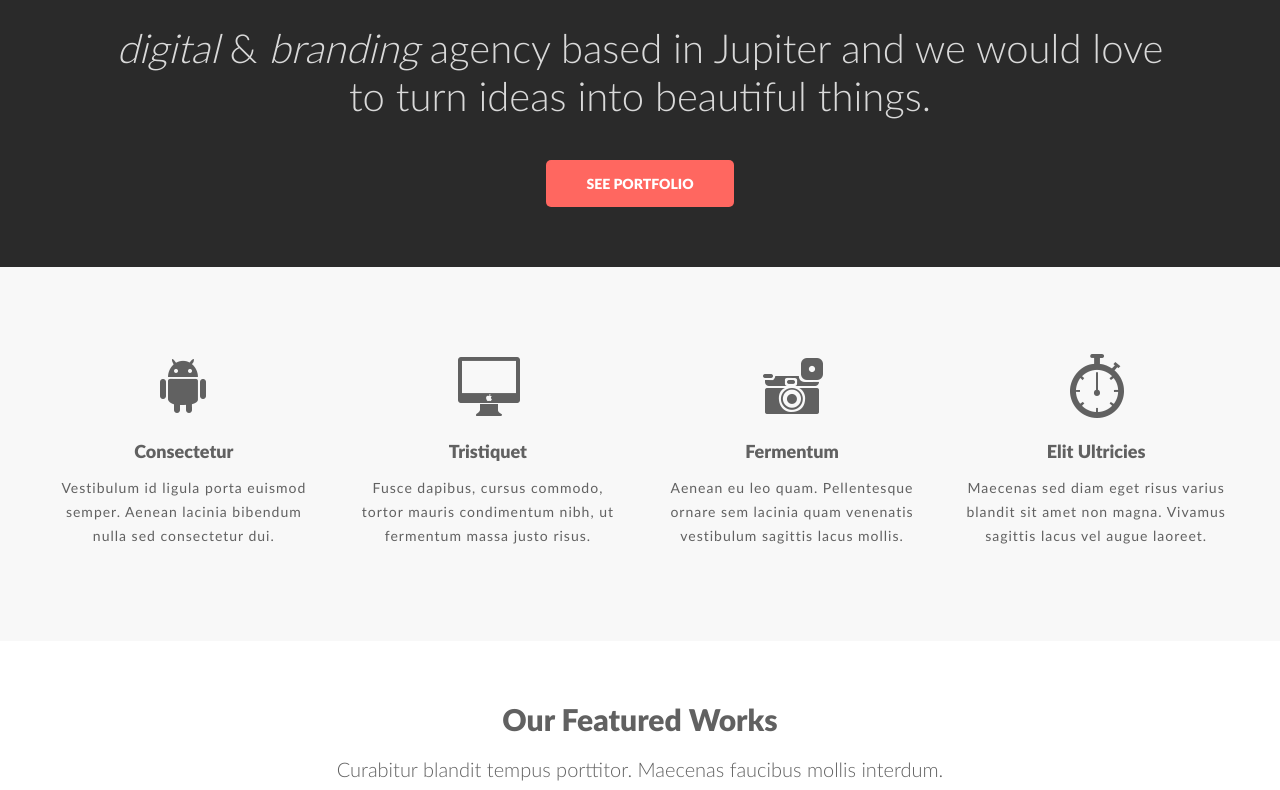
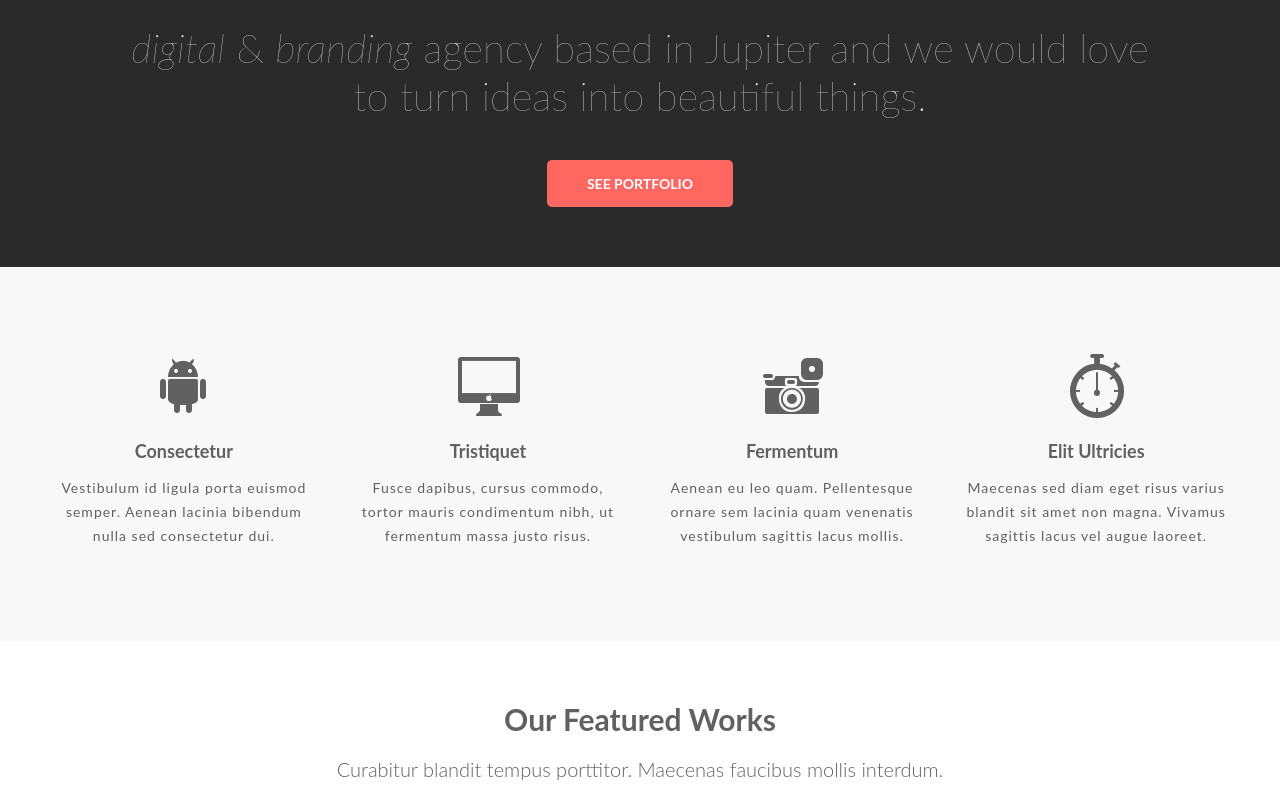
Before and after one commit to deadj/deadj.github.io, a plain HTML site: page index.html in a window 1280 px wide. Shown: the part 229-1019 px from the top of the page. Drawn offline with Linux system fonts and the light colour scheme.

Commit message:
Update 13.css

```diff
--- a/13.css
+++ b/13.css
@@ -4,55 +4,6 @@ body, html {
 	box-sizing: border-box;
 	font-family: 'Lato', sans-serif;
 	text-align: center;
-}
-
-/* latin-ext */
-@font-face {
-  font-family: 'Lato';
-  font-style: normal;
-  font-weight: 300;
-  src: local('Lato Light'), local('Lato-Light'), url(https://fonts.gstatic.com/s/lato/v14/S6u9w4BMUTPHh7USSwaPGR_p.woff2) format('woff2');
-  unicode-range: U+0100-024F, U+0259, U+1E00-1EFF, U+2020, U+20A0-20AB, U+20AD-20CF, U+2113, U+2C60-2C7F, U+A720-A7FF;
-}
-/* latin */
-@font-face {
-  font-family: 'Lato';
-  font-style: normal;
-  font-weight: 300;
-  src: local('Lato Light'), local('Lato-Light'), url(https://fonts.gstatic.com/s/lato/v14/S6u9w4BMUTPHh7USSwiPGQ.woff2) format('woff2');
-  unicode-range: U+0000-00FF, U+0131, U+0152-0153, U+02BB-02BC, U+02C6, U+02DA, U+02DC, U+2000-206F, U+2074, U+20AC, U+2122, U+2191, U+2193, U+2212, U+2215, U+FEFF, U+FFFD;
-}
-/* latin-ext */
-@font-face {
-  font-family: 'Lato';
-  font-style: normal;
-  font-weight: 400;
-  src: local('Lato Regular'), local('Lato-Regular'), url(https://fonts.gstatic.com/s/lato/v14/S6uyw4BMUTPHjxAwXjeu.woff2) format('woff2');
-  unicode-range: U+0100-024F, U+0259, U+1E00-1EFF, U+2020, U+20A0-20AB, U+20AD-20CF, U+2113, U+2C60-2C7F, U+A720-A7FF;
-}
-/* latin */
-@font-face {
-  font-family: 'Lato';
-  font-style: normal;
-  font-weight: 400;
-  src: local('Lato Regular'), local('Lato-Regular'), url(https://fonts.gstatic.com/s/lato/v14/S6uyw4BMUTPHjx4wXg.woff2) format('woff2');
-  unicode-range: U+0000-00FF, U+0131, U+0152-0153, U+02BB-02BC, U+02C6, U+02DA, U+02DC, U+2000-206F, U+2074, U+20AC, U+2122, U+2191, U+2193, U+2212, U+2215, U+FEFF, U+FFFD;
-}
-/* latin-ext */
-@font-face {
-  font-family: 'Lato';
-  font-style: normal;
-  font-weight: 900;
-  src: local('Lato Black'), local('Lato-Black'), url(https://fonts.gstatic.com/s/lato/v14/S6u9w4BMUTPHh50XSwaPGR_p.woff2) format('woff2');
-  unicode-range: U+0100-024F, U+0259, U+1E00-1EFF, U+2020, U+20A0-20AB, U+20AD-20CF, U+2113, U+2C60-2C7F, U+A720-A7FF;
-}
-/* latin */
-@font-face {
-  font-family: 'Lato';
-  font-style: normal;
-  font-weight: 900;
-  src: local('Lato Black'), local('Lato-Black'), url(https://fonts.gstatic.com/s/lato/v14/S6u9w4BMUTPHh50XSwiPGQ.woff2) format('woff2');
-  unicode-range: U+0000-00FF, U+0131, U+0152-0153, U+02BB-02BC, U+02C6, U+02DA, U+02DC, U+2000-206F, U+2074, U+20AC, U+2122, U+2191, U+2193, U+2212, U+2215, U+FEFF, U+FFFD;
 }
 
 .slider > h1 {
```
